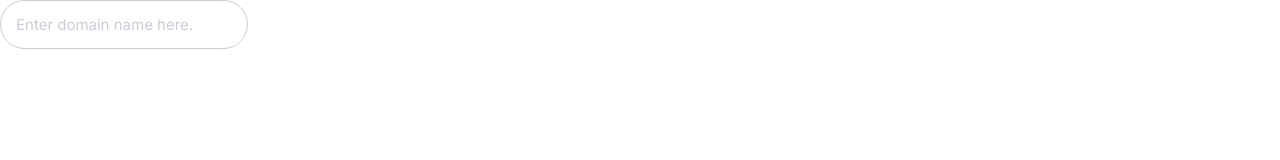
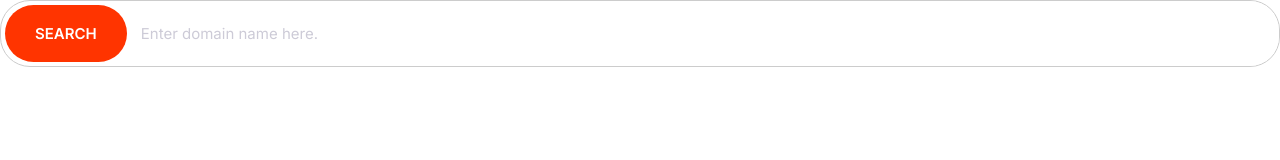
Before and after one commit to shahbazee/shahbazy, a plain HTML site: page index.html in a window 1280 px wide. Drawn offline with Linux system fonts and the light colour scheme.

Commit message:
Define the styles of inputgroup.

```diff
--- a/css/styles.css
+++ b/css/styles.css
@@ -4,6 +4,8 @@
     --color-accent: #ff3400;
     --color-headings: #1b0760;
     --color-body: #918ca4;
+    --color-border: #ccc;
+    --border-radius: 30px;
 }
 
 *,
@@ -237,11 +239,11 @@ a {
         font-size: 1.5rem;
     }
 }
-/*Button*/
+/*Input*/
 
 .input {
-    border-radius: 30px;
-    border: 1px solid #ccc;
+    border-radius: var(--border-radius);
+    border: 1px solid var(--color-border);
     color: var(--color-headings);
     font-size: 2rem;
     outline: 0;
@@ -252,6 +254,22 @@ a {
     color: #cdcbd7;
 }
 
+.input-group {
+    border: 1px solid var(--color-border);
+    border-radius: var(--border-radius);
+    display: flex;
+
+}
+
+.input-group .input {
+    border: 0;
+    flex-grow: 1;
+    padding: 1.5rem 1rem;
+}
+
+.input-group .btn {
+    margin: 4px;
+}
 @media screen and (min-width: 1024px) {
     .input {
         font-size: 1.5rem;
--- a/index.html
+++ b/index.html
@@ -11,6 +11,11 @@
     <title>Document</title>
 </head>
 <body>
-    <input type="text" class="input" placeholder="Enter domain name here.">
+    <div class="input-group">
+        <button class="btn btn--accent">Search</button>
+        <input type="text"
+        class="input"
+        placeholder="Enter domain name here.">
+    </div>
 </body>
 </html>
```
Also changed, not shown: components/button.html (+1 -0 lines), components/inputgroup.html (added, +6 -0 lines).
